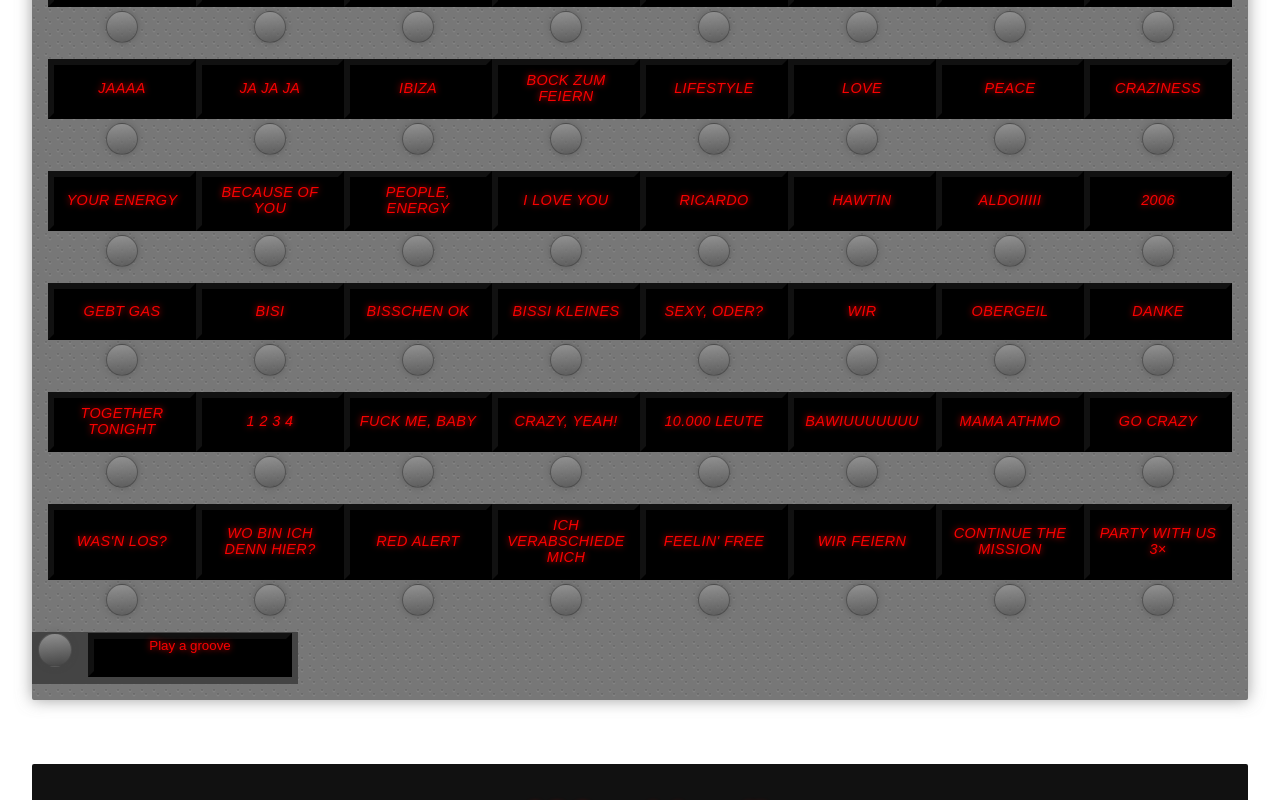
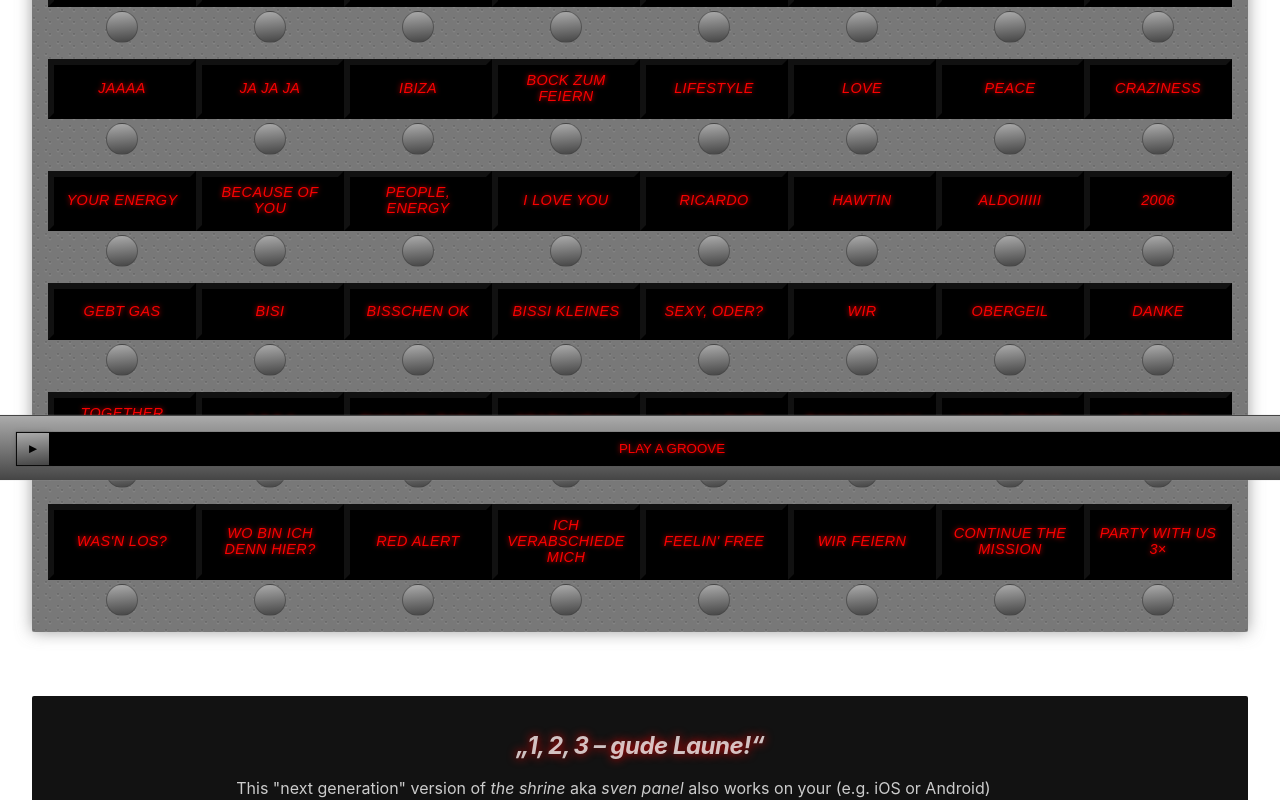
Before and after one commit to svenpanel/the-shrine-ng, a Nuxt app: page / in a window 1280 px wide. Shown: the part 320-1120 px from the top of the page. Built offline with nearby package versions, Linux system fonts and the light colour scheme.

Commit message:
fixed position fo the groove-player

```diff
--- a/assets/variables.scss
+++ b/assets/variables.scss
@@ -1,31 +1,24 @@
-$color-background: #000;
-$color-primary: #fefefe;
-$color-red: #f90101;
+$color-background: hsl(0, 0%, 0%);
+$color-primary: hsl(0, 0%, 100%);
+$color-red: hsl(360, 99%, 49%);
+$shrine-background: hsl(0, 0%, 47%);
+$shrine-border-color: hsl(0, 0%, 20%);
+$knob-color: hsl(0, 0%, 27%);
+$knob-color-100: hsl(0, 0%, 67%);
+$content-background-color: hsl(0, 0%, 7%);
+$color-white: hsl(0, 0%, 100%);
 
 $breakpoint-medium: 600px;
-
-$shrine-background: #777;
-$shrine-border-color: #333;
-$knob-color: darken($shrine-background, 20);
 $padding: 1rem;
-$content-background-color: #111;
-$color-white: #fff;
 
 @mixin text-glow() {
-  text-shadow: 0 0 0.4rem rgba($color-red, 0.9);
+  text-shadow: 0 0 0.4em rgba($color-red, 0.9);
   color: $color-red;
 }
 
-%knob {
-  margin: 0 auto 1rem;
-  background: linear-gradient(-5deg, rgba($knob-color, 0.5) 0%, lighten($knob-color, 30) 100%);
-  box-shadow: 0 0 0.4rem rgba($knob-color, 0.4);
+%button {
+  background: linear-gradient(-5deg, $knob-color 0%, $knob-color-100 100%);
+  box-shadow: 0 0 0.4em rgba($knob-color, 0.4);
   border: 1px solid rgba($knob-color, 0.7);
-  border-radius: 50%;
-  display: block;
-  height: 2rem;
-  width: 2rem;
-  transition: background 0.3s ease-in;
-  font-size: 0;
   cursor: pointer;
 }
--- a/components/GroovePlayer.vue
+++ b/components/GroovePlayer.vue
@@ -7,17 +7,18 @@
         @keydown.enter.prevent="currentGroove = null"
         @keydown.space.prevent="currentGroove = null"
       >
-        <span class="groove-player__knob">❚❚</span>
-        <label class="">Stop the groove</label>
+        <span class="groove-player__button">❚❚</span>
+        <marquee class="groove-player__display">{{ currentGroove.name }}</marquee>
       </span>
+
       <span
         v-else
         @click="currentGroove = groove"
         @keydown.enter.prevent="currentGroove = groove"
         @keydown.space.prevent="currentGroove = groove"
       >
-        <span class="index__sound-knob">►</span>
-        <label class="">Play a groove</label>
+        <span class="groove-player__button">►</span>
+        <label class="groove-player__display">Play a groove</label>
       </span>
     </button>
 
@@ -41,38 +42,45 @@ export default {
 <style lang="scss">
 @import "~/assets/variables.scss";
 
+$height: 2rem;
+
 .groove-player {
-  padding-bottom: 1rem;
+  padding: 1rem;
 }
 
 .groove-player > button {
   background-color: $knob-color;
-  border: 1px solid $knob-color;
+  cursor: pointer;
+  height: $height;
   border: 0;
+  padding: 0;
+  line-height: $height;
+  width: 100%;
   outline: 0;
-  cursor: pointer;
 }
 
 .groove-player > button > span {
   display: flex;
-  line-height: 3rem;
-  justify-content: center;
+  border: 1px solid #000;
+  box-shadow: 0 0 1px $knob-color;
 }
 
-.groove-player__knob {
-  @extend %knob;
+.groove-player__button {
+  @extend %button;
+  border: 0;
+  width: 2rem;
+  height: $height;
 }
 
-.groove-player label {
+.groove-player__display {
   @include text-glow();
 
+  height: $height;
   padding: 0 1rem;
-  border: 0.4rem outset rgba($knob-color, 0.25);
+  line-height: $height;
   background-color: $color-background;
-  line-height: 1;
-  height: 2rem;
-  margin: 0 0 0 1rem;
-  width: 10rem;
   text-align: center;
+  flex: 1;
+  text-transform: uppercase;
 }
 </style>
--- a/pages/index.vue
+++ b/pages/index.vue
@@ -32,8 +32,6 @@
         <div class="index__sound" hidden />
         <div class="index__sound" hidden />
       </main>
-
-      <GroovePlayer :grooves="grooves" />
     </div>
 
     <div class="index__content">
@@ -67,6 +65,8 @@
       :key="[soundIndex, sound.file].join()"
       :current-sound="sound"
     />
+
+    <GroovePlayer :grooves="grooves" class="index__groove-player" />
   </section>
 </template>
 
@@ -109,7 +109,7 @@ export default {
   width: 100%;
   max-width: 95vw;
   margin: 0.1rem auto;
-  padding: 0 0.5rem;
+  padding: 0 0.5rem 25vh;
   color: $color-primary;
 }
 
@@ -211,17 +211,15 @@ export default {
 }
 
 .index__sound-knob {
+  @extend %button;
+
+  border-radius: 50%;
   margin: 0 auto 1rem;
-  background: linear-gradient(-5deg, rgba($knob-color, 0.5) 0%, lighten($knob-color, 30) 100%);
-  box-shadow: 0 0 0.4rem rgba($knob-color, 0.4);
-  border: 1px solid rgba($knob-color, 0.7);
-  border-radius: 50%;
-  display: block;
+  transition: background 0.3s ease-in;
   height: 2rem;
   width: 2rem;
-  transition: background 0.3s ease-in;
   font-size: 0;
-  cursor: pointer;
+  display: block;
 }
 
 .index__sound:hover .index__sound-knob,
@@ -266,6 +264,17 @@ export default {
   }
 }
 
+.index__groove-player {
+  position: fixed;
+  bottom: 0;
+  z-index: 10;
+  background: linear-gradient(180deg, $knob-color-100 0%, $knob-color 100%);
+  border-top: 1px solid $knob-color;
+  box-shadow: 0 0 0.05em $knob-color-100;
+  left: 0;
+  width: 100%;
+}
+
 $itemsPerRow: (
   "min-width: 801px": 12%,
   "max-width: 800px": 16%,
--- a/static/grooves.json
+++ b/static/grooves.json
@@ -1,3 +1,3 @@
 [
-  { "file": "looperman-l-1520393-0090348-mrslrmx-minimal-drums.mp3", "name": null }
+  { "file": "looperman-l-1520393-0090348-mrslrmx-minimal-drums.mp3", "name": "Mrslrmx Minimal Drums" }
 ]
```
Also changed, not shown: .stylelintrc.json.
